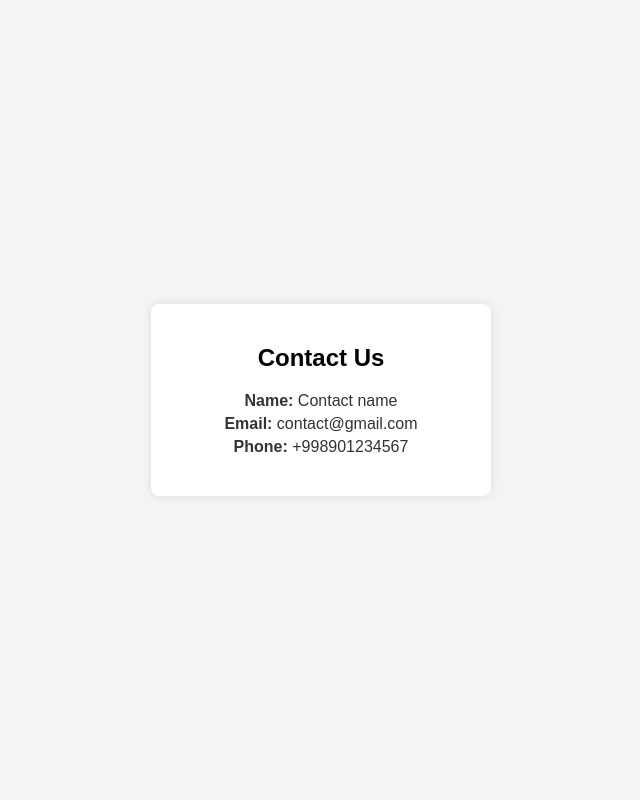
After one commit to Samandar005/exam_3, a Django app: page /contact/ in a window 1280 px wide. The commit adds this page. Shown: the whole page, without its empty margins (319-959 px from the left). Run offline with Django 5.2, Linux system fonts and the light colour scheme.

Commit message:
add contact page

```diff
--- a/config/urls.py
+++ b/config/urls.py
@@ -18,13 +18,14 @@ from django.contrib import admin
 from django.urls import path, include
 from django.conf import settings
 from django.conf.urls.static import static
-from posts.views import about
+from posts.views import about, contact
 
 
 urlpatterns = [
     path('admin/', admin.site.urls),
     path('', include('posts.urls')),
-    path('about/', about, name='about')
+    path('about/', about, name='about'),
+    path('contact/', contact, name='contact'),
 ]
 
 if settings.DEBUG:
--- a/posts/views.py
+++ b/posts/views.py
@@ -76,3 +76,6 @@ def blog_detail(request, year, month, day, slug):
 
 def about(request):
     return render(request, 'about.html')
+
+def contact(request):
+    return render(request, 'contact.html')
--- /dev/null
+++ b/static/css/contact.css
@@ -0,0 +1,26 @@
+        body {
+            font-family: Arial, sans-serif;
+            margin: 0;
+            padding: 0;
+            display: flex;
+            justify-content: center;
+            align-items: center;
+            height: 100vh;
+            background-color: #f4f4f4;
+        }
+        .container {
+            background: white;
+            padding: 20px;
+            border-radius: 8px;
+            box-shadow: 0 0 10px rgba(0, 0, 0, 0.1);
+            width: 300px;
+            text-align: center;
+        }
+        .info {
+            margin-bottom: 20px;
+        }
+        .info p {
+            margin: 5px 0;
+            font-size: 16px;
+            color: #333;
+        }
--- /dev/null
+++ b/templates/contact.html
@@ -0,0 +1,20 @@
+<!DOCTYPE html>
+{% load static %}
+<html lang="en">
+<head>
+    <meta charset="UTF-8">
+    <meta name="viewport" content="width=device-width, initial-scale=1.0">
+    <title>Contact Us</title>
+    <link rel="stylesheet" href="{% static 'css/contact.css' %}">
+</head>
+<body>
+    <div class="container">
+        <h2>Contact Us</h2>
+        <div class="info">
+            <p><strong>Name:</strong> Contact name</p>
+            <p><strong>Email:</strong> contact@gmail.com</p>
+            <p><strong>Phone:</strong> +998901234567</p>
+        </div>
+    </div>
+</body>
+</html>
--- a/templates/includes/header.html
+++ b/templates/includes/header.html
@@ -8,7 +8,7 @@
                     <div class="hidden md:flex items-center">
                         <a href="{% url 'posts:list' %}" class="text-gray-800 hover:text-blue-500 mx-3 transition duration-300">Home</a>
                         <a href="{% url 'about' %}" class="text-gray-800 hover:text-blue-500 mx-3 transition duration-300">About</a>
-                        <a href="#" class="text-gray-800 hover:text-blue-500 mx-3 transition duration-300">Contact</a>
+                        <a href="{% url 'contact' %}" class="text-gray-800 hover:text-blue-500 mx-3 transition duration-300">Contact</a>
                     </div>
                     <div class="md:hidden">
                         <button class="text-gray-800 hover:text-blue-500 focus:outline-none">
```
Also changed, not shown: static/css/about.css (added, +41 -0 lines), templates/about.html (+2 -42 lines).
